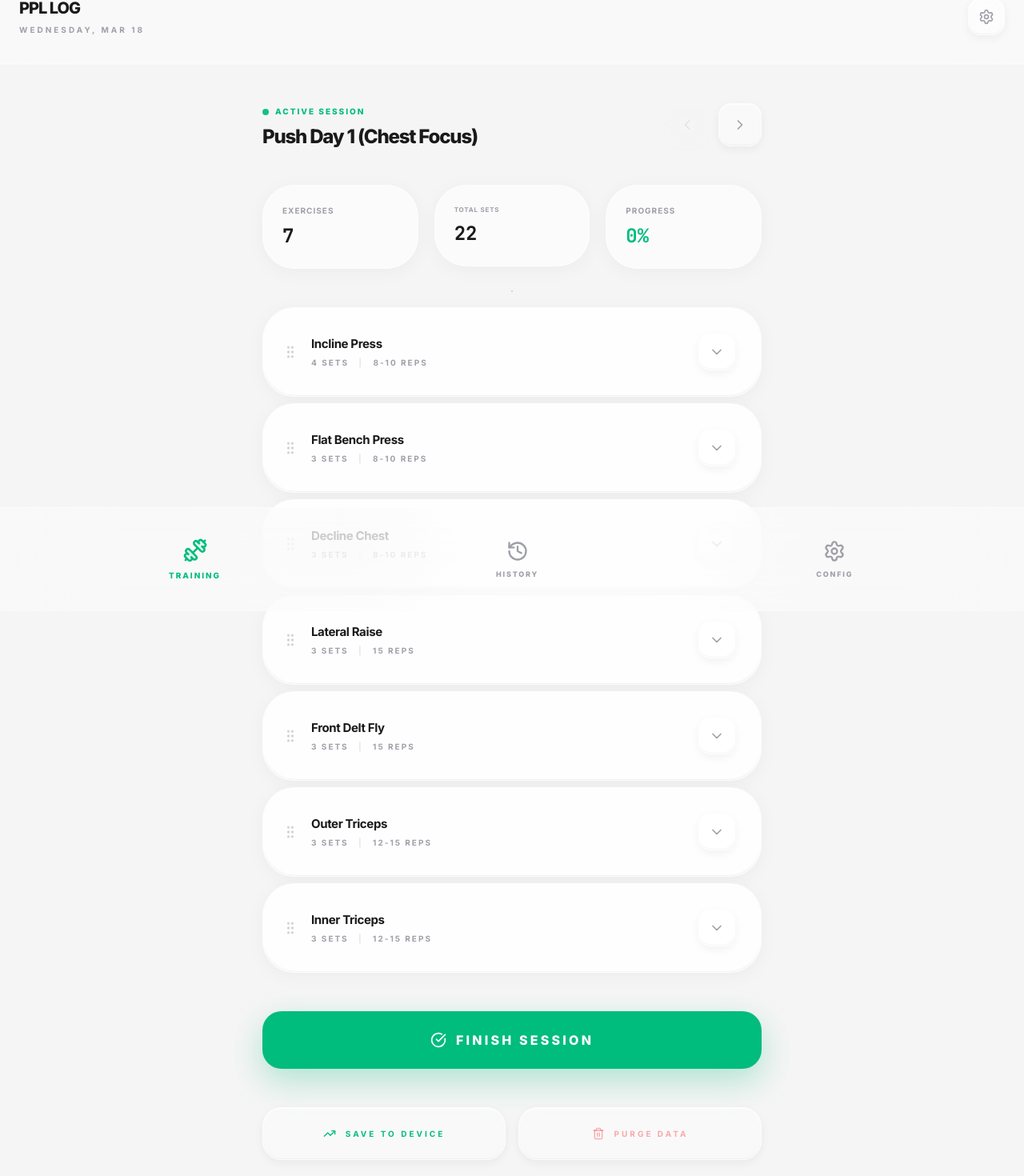
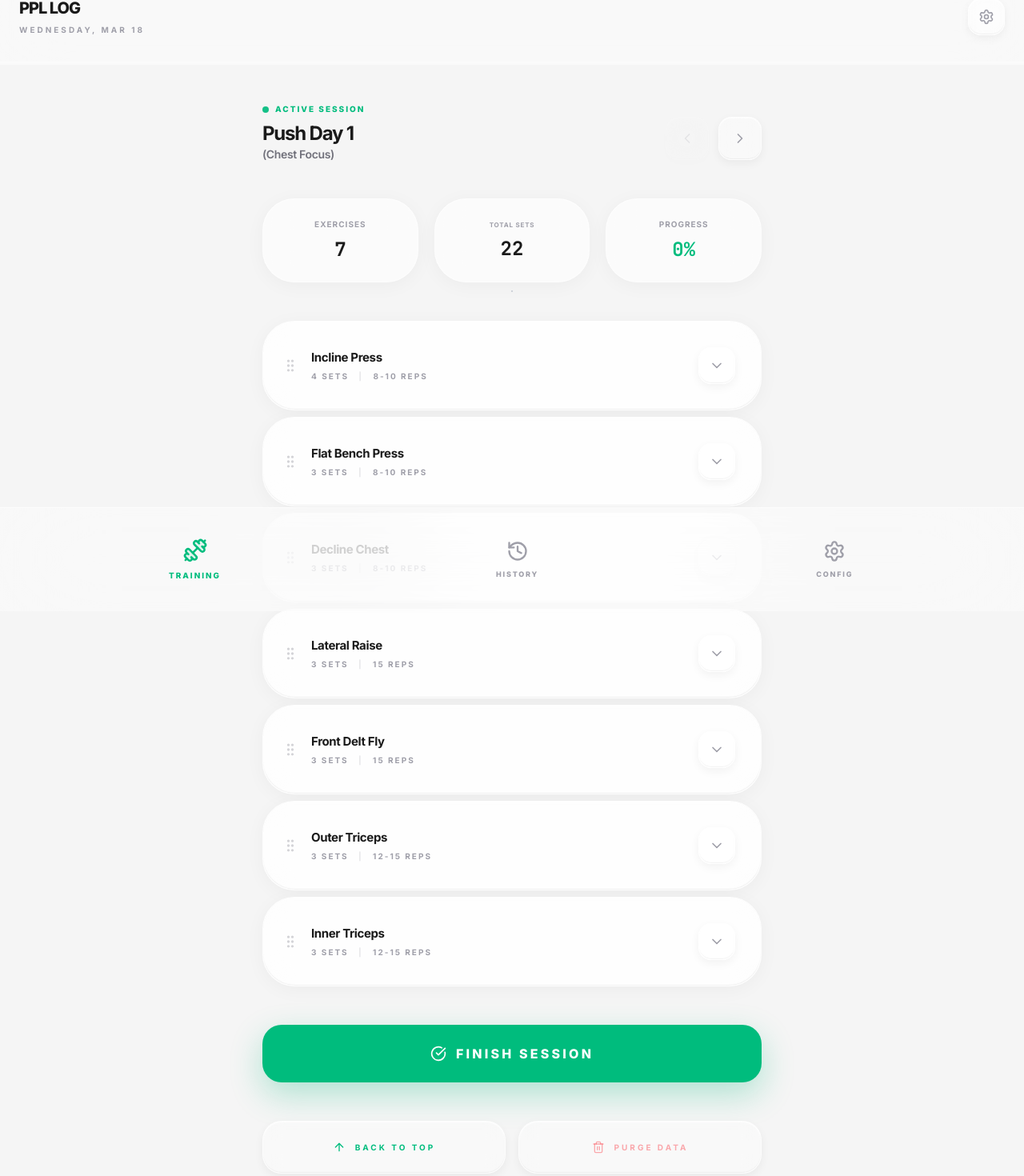
Before and after one commit to bhdesignandconstructionltd-ship-it/PPL-Log, a React (Vite) app: page / in a window 1280 px wide. Shown: the part 36-1506 px from the top of the page at 80% size. Built offline with nearby package versions, Linux system fonts and the light colour scheme.

Commit message:
feat: Add scroll to top functionality
Introduces a new "scroll to top" button and behavior to improve navigation on long pages. Also refactors the display of the current day's workout name to separate the title from any parenthetical focus information.

```diff
--- a/src/App.tsx
+++ b/src/App.tsx
@@ -14,7 +14,7 @@ import {
   History as HistoryIcon,
   Flame,
   Trash2,
-  TrendingUp,
+  ArrowUp,
   Target,
   Timer,
   X,
@@ -239,14 +239,8 @@ export default function App() {
     }
   };
 
-  const exportData = () => {
-    const dataStr = "data:text/json;charset=utf-8," + encodeURIComponent(JSON.stringify(logs));
-    const downloadAnchorNode = document.createElement('a');
-    downloadAnchorNode.setAttribute("href", dataStr);
-    downloadAnchorNode.setAttribute("download", `ppl_log_backup_${today}.json`);
-    document.body.appendChild(downloadAnchorNode);
-    downloadAnchorNode.click();
-    downloadAnchorNode.remove();
+  const scrollToTop = () => {
+    window.scrollTo({ top: 0, behavior: 'smooth' });
   };
 
   const addSet = (exercise: Exercise) => {
@@ -355,12 +349,22 @@ export default function App() {
             {/* Workout Content */}
             <main className="p-6 max-w-2xl mx-auto">
               <div className="flex items-end justify-between mb-12 mt-6">
-                <div className="space-y-3">
-                  <div className="flex items-center gap-2 text-emerald-500">
+                <div className="space-y-1">
+                  <div className="flex items-center gap-2 text-emerald-500 mb-2">
                     <div className="w-2 h-2 rounded-full bg-emerald-500 animate-pulse" />
                     <span className="text-[10px] font-black uppercase tracking-[0.2em]">Active Session</span>
                   </div>
-                  <h2 className="text-2xl font-display font-black text-[#1a1a1a] tracking-tighter leading-none">{currentDay.name}</h2>
+                  {(() => {
+                    const match = currentDay.name.match(/^(.*?)\s*(\(.*\))$/);
+                    const dayTitle = match ? match[1] : currentDay.name;
+                    const dayFocus = match ? match[2] : '';
+                    return (
+                      <>
+                        <h2 className="text-2xl font-display font-bold text-[#1a1a1a] tracking-tighter leading-tight text-left">{dayTitle}</h2>
+                        {dayFocus && <p className="text-sm font-display font-semibold text-zinc-500 tracking-tight leading-none text-left">{dayFocus}</p>}
+                      </>
+                    );
+                  })()}
                 </div>
                 <div className="flex gap-3">
                   <button
@@ -381,16 +385,16 @@ export default function App() {
               </div>
 
               {/* Stats Overview */}
-              <div className="grid grid-cols-3 gap-5 mb-12 items-start">
-                <div className="glass-card rounded-[2.5rem] p-6">
+              <div className="grid grid-cols-3 gap-5 mb-12 items-stretch">
+                <div className="glass-card rounded-[2.5rem] p-6 flex flex-col items-center justify-center text-center">
                   <p className="text-[10px] font-bold text-zinc-400 uppercase tracking-widest mb-2">Exercises</p>
                   <p className="text-2xl font-display font-black font-mono text-[#1a1a1a]">{currentDay.exercises.length}</p>
                 </div>
-                <div className="glass-card rounded-[2.5rem] p-6">
+                <div className="glass-card rounded-[2.5rem] p-6 flex flex-col items-center justify-center text-center">
                   <p className="text-[8px] font-bold text-zinc-400 uppercase tracking-widest mb-2 whitespace-nowrap">Total Sets</p>
                   <p className="text-2xl font-display font-black font-mono text-[#1a1a1a]">{currentDay.exercises.reduce((acc, ex) => acc + ex.sets, 0)}</p>
                 </div>
-                <div className="glass-card rounded-[2.5rem] p-6">
+                <div className="glass-card rounded-[2.5rem] p-6 flex flex-col items-center justify-center text-center">
                   <p className="text-[10px] font-bold text-zinc-400 uppercase tracking-widest mb-2">Progress</p>
                   <p className="text-2xl font-display font-black font-mono text-emerald-500">{Math.round(workoutProgress)}%</p>
                 </div>
@@ -428,11 +432,11 @@ export default function App() {
 
               <div className="flex gap-4 mt-12">
                 <button
-                  onClick={exportData}
+                  onClick={scrollToTop}
                   className="flex-1 py-6 glass-button rounded-3xl text-emerald-500 font-display font-bold text-[10px] uppercase tracking-[0.3em] flex items-center justify-center gap-3 transition-all"
                 >
-                  <TrendingUp className="w-4 h-4" />
-                  Save to Device
+                  <ArrowUp className="w-4 h-4" />
+                  Back to Top
                 </button>
                 <button
                   onClick={clearToday}
```
